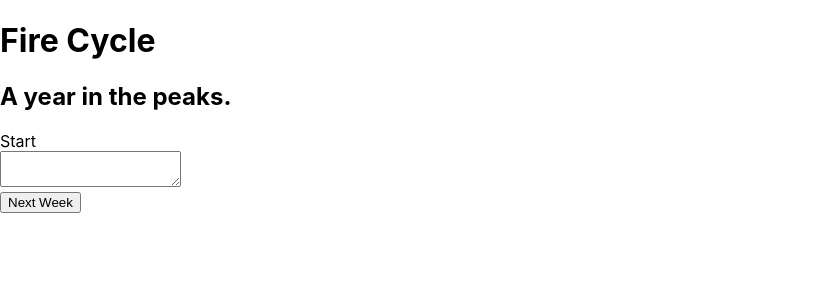
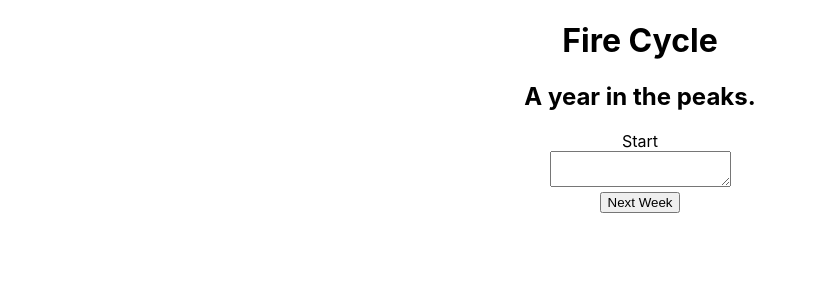
Before and after one commit to kavita-p/fire-cycle, a React (Create React App) app: page / in a window 1280 px wide. Shown: the top 300 px of the page, without its empty margins (0-817 px from the left). Built offline with nearby package versions, Linux system fonts and the light colour scheme.

Commit message:
css and manifest touchups. idk what those are but i am modifying them anyway and hoping for the best

```diff
--- a/src/App.css
+++ b/src/App.css
@@ -1,38 +1,7 @@
-/* .App {
+.App {
   text-align: center;
-}
-
-.App-logo {
-  height: 40vmin;
-  pointer-events: none;
-}
-
-@media (prefers-reduced-motion: no-preference) {
-  .App-logo {
-    animation: App-logo-spin infinite 20s linear;
-  }
-}
-
-.App-header {
-  background-color: #282c34;
-  min-height: 100vh;
-  display: flex;
-  flex-direction: column;
-  align-items: center;
-  justify-content: center;
-  font-size: calc(10px + 2vmin);
-  color: white;
 }
 
 .App-link {
   color: #61dafb;
 }
-
-@keyframes App-logo-spin {
-  from {
-    transform: rotate(0deg);
-  }
-  to {
-    transform: rotate(360deg);
-  }
-} */
```
Also changed, not shown: public/manifest.json.
